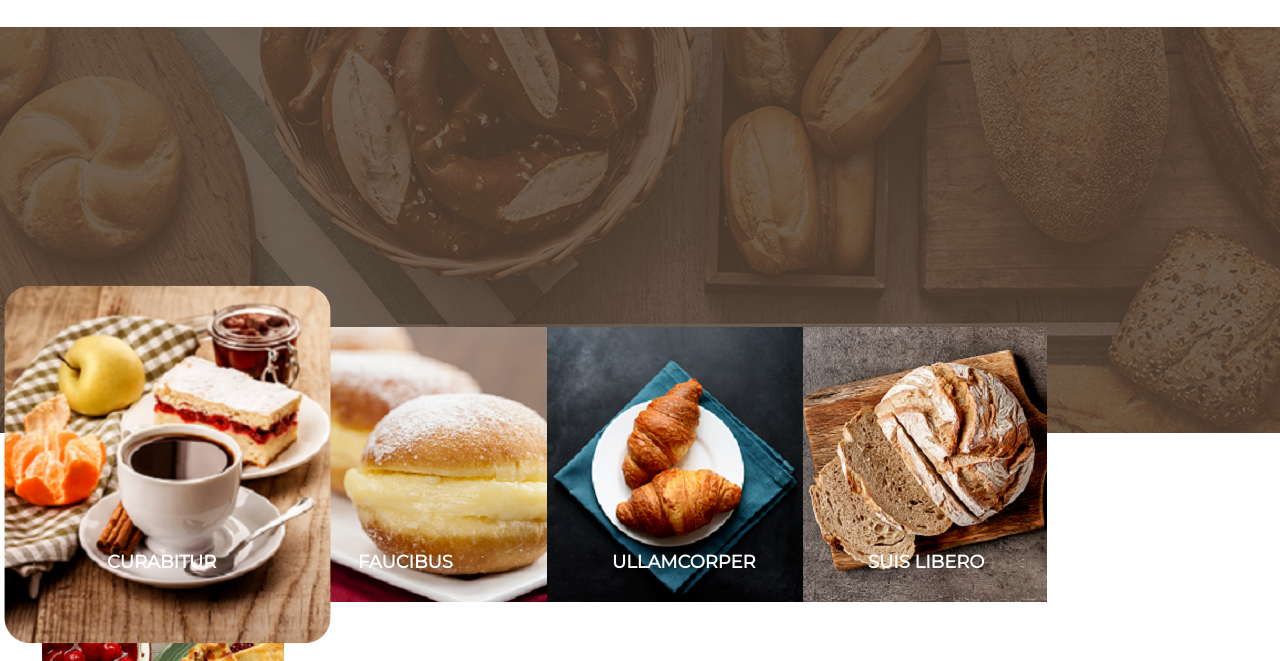
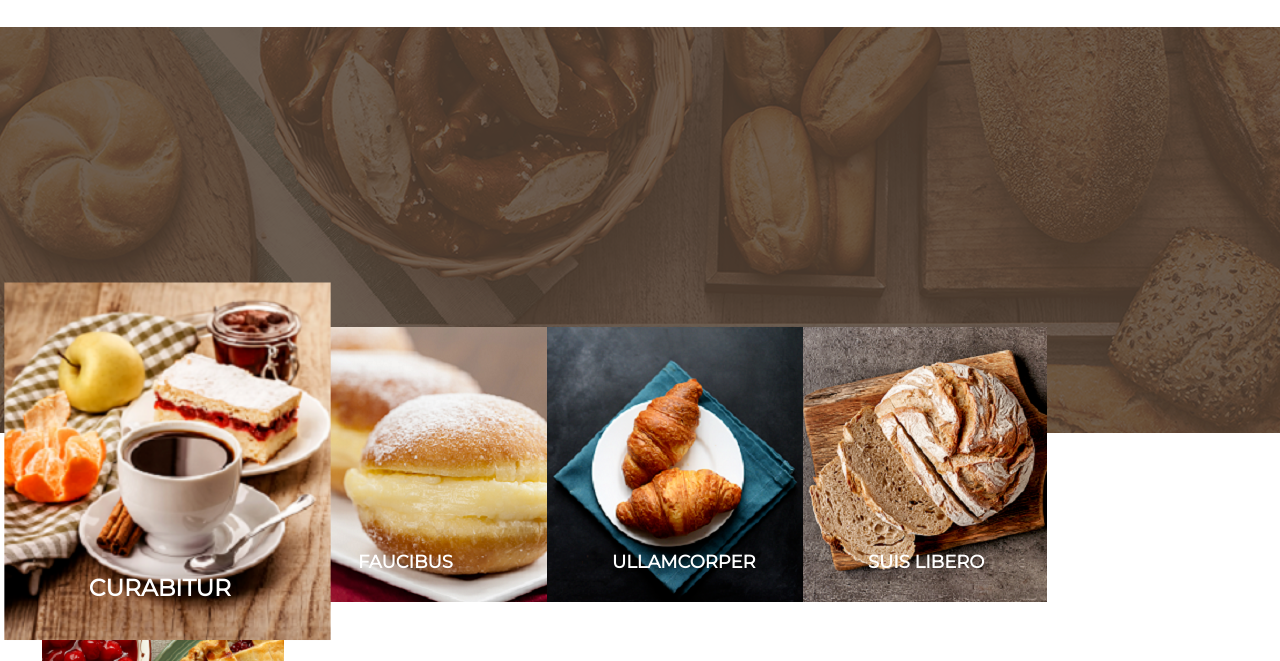
Before and after one commit to fmostasso/desafio-front-end, a plain HTML site: page index.html in a window 1280 px wide. In both pictures the pointer is over the element "CURABITUR". Shown: the part 139-800 px from the top of the page. Drawn offline with Linux system fonts and the light colour scheme; a web font is replaced by a local one.

Commit message:
Correçao

```diff
--- a/css/style.css
+++ b/css/style.css
@@ -68,10 +68,11 @@ header {
 }
 
 
-#receitas img:hover {
+#receitas figure:hover{
 	transition: 1s;
 	transform: scale(1.3);
 	border-radius: 20px;
+	font-size: 1.3em;
 }
 
 
```
